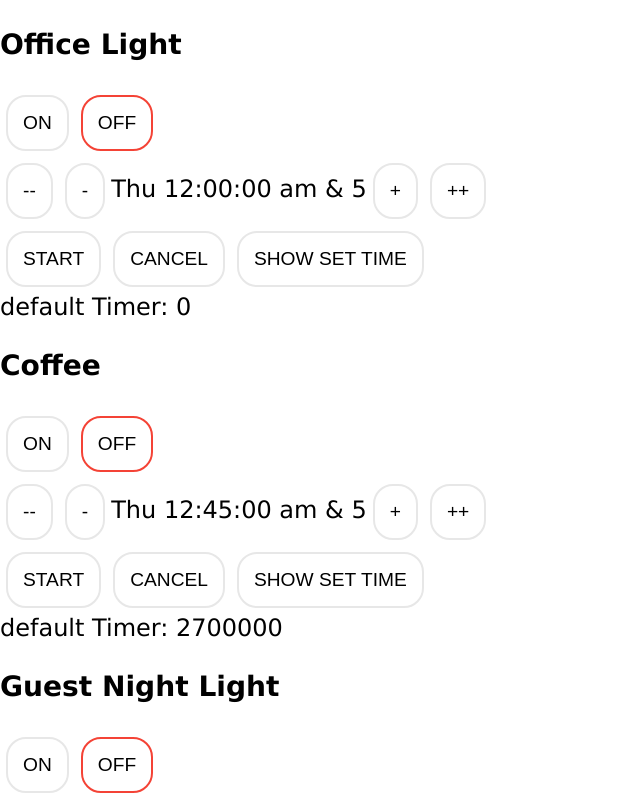
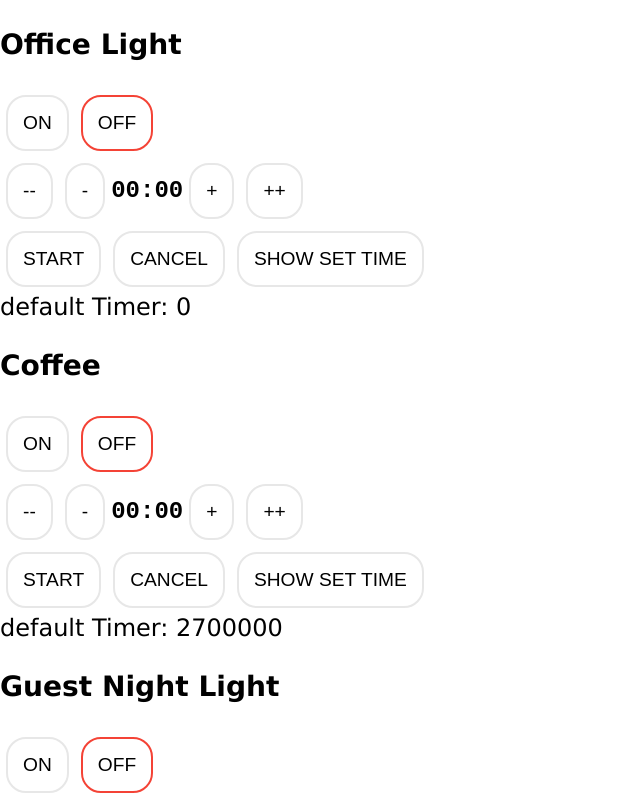
Before and after one commit to mjvandermeulen/outlets-react, a React (Create React App) app: page / in a window 1280 px wide. Shown: the top 800 px of the page, without its empty margins (0-640 px from the left). Built offline with nearby package versions, Linux system fonts and the light colour scheme; no server answers.

Commit message:
timer mostly working. not demo worthy at all

```diff
--- a/src/components/Group.tsx
+++ b/src/components/Group.tsx
@@ -19,6 +19,7 @@ export interface GroupProps {
   defaultTimer: number // in milliseconds
   handleOnOffClick: (mode: Mode) => void
   time: number
+  showTimer: boolean
   handleTimerClick: (action: TimerButtonAction) => void
 }
 
@@ -59,7 +60,10 @@ export class Group extends React.Component<GroupProps, {}> {
           >
             -
           </RemoteControlButton>
-          <TimerDisplay time={this.props.time} />
+          <TimerDisplay
+            time={this.props.time}
+            showTimer={this.props.showTimer}
+          />
           <RemoteControlButton
             active={false}
             handleClick={event => this.props.handleTimerClick(PLUS)}
--- a/src/components/OutletGroups.tsx
+++ b/src/components/OutletGroups.tsx
@@ -55,11 +55,13 @@ type OutletData = {
 
 interface OutletGroupsProps {}
 
+interface UserSettings {
+  [group: string]: { showTimer: boolean }
+}
+
 interface OutletGroupsState {
   outletData: OutletData
-  userSettings: {
-    showTimer: boolean
-  }
+  userSettings: UserSettings
 }
 
 class OutletGroups extends React.Component<
@@ -73,6 +75,7 @@ class OutletGroups extends React.Component<
     this.setModeState = this.setModeState.bind(this) // (I don't think this is needed **** check)
     this.socket = null
     const outletData: OutletData = {}
+    const userSettings: UserSettings = {}
     groupsSettings.forEach((element, index) => {
       if (element.enabled) {
         outletData[element.group] = {
@@ -80,13 +83,14 @@ class OutletGroups extends React.Component<
           time: element.defaultTimer,
           isTimerRunning: false, // TODO
         }
+        userSettings[element.group] = {
+          showTimer: true,
+        }
       }
     })
     this.state = {
       outletData,
-      userSettings: {
-        showTimer: true,
-      },
+      userSettings,
     }
   }
 
@@ -176,17 +180,16 @@ class OutletGroups extends React.Component<
     // console.log(`group: ${group} action: ${action}`)
     switch (action) {
       case MINUSMINUS:
-        console.log(`IMPLEMENT ${MINUSMINUS}`)
+        this.changeTimer(group, timerAdjustments.minusminus)
         break
       case MINUS:
-        console.log(`IMPLEMENT ${MINUS}`)
+        this.changeTimer(group, timerAdjustments.minus)
         break
       case PLUS:
-        console.log(`IMPLEMENT ${PLUS}`)
         this.changeTimer(group, timerAdjustments.plus)
         break
       case PLUSPLUS:
-        console.log(`IMPLEMENT ${PLUSPLUS}`)
+        this.changeTimer(group, timerAdjustments.plusplus)
         break
       case STARTPAUSE:
         console.log(`IMPLEMENT ${STARTPAUSE}`)
@@ -217,6 +220,7 @@ class OutletGroups extends React.Component<
               this.handleOnOffClick(groupSetting.group, mode)
             }
             time={this.state.outletData[groupSetting.group].time}
+            showTimer={this.state.userSettings[groupSetting.group].showTimer}
             handleTimerClick={(action: TimerButtonAction) =>
               this.handleTimerClick(groupSetting.group, action)
             }
--- a/src/components/RemoteControlButton.css
+++ b/src/components/RemoteControlButton.css
@@ -1,3 +1,4 @@
+/* LEARN *** good example of css that should be in component */
 .activeButton {
   border: 2px solid #f44336;
 }
--- /dev/null
+++ b/src/components/TimerDisplay.css
@@ -0,0 +1,5 @@
+.timer {
+  font-family: 'Courier New', Courier, monospace;
+  font-size: 1em;
+  font-weight: bold;
+}
--- a/src/components/TimerDisplay.tsx
+++ b/src/components/TimerDisplay.tsx
@@ -1,8 +1,10 @@
 import * as React from 'react'
 import moment from 'moment'
+import './TimerDisplay.css'
 
 export interface TimerDisplayProps {
-  time: number // milliseconds since epoch OR if paused: time left in millis
+  time: number // milliseconds since epoch OR if paused: time left in ms
+  showTimer: boolean
 }
 
 export class TimerDisplay extends React.Component<TimerDisplayProps, {}> {
@@ -27,15 +29,47 @@ export class TimerDisplay extends React.Component<TimerDisplayProps, {}> {
     }
   }
 
+  private readableTimeRemaining(milliseconds: number): string {
+    // timers in the past are displayed as zeros
+    // so a reset timer (= 0) is displayed as zeros as well
+    function two(number: number) {
+      if (number < 10) {
+        return '0' + number.toString()
+      } else {
+        return number.toString()
+      }
+    }
+    let milliSecondsLeft = milliseconds - Date.now()
+    if (milliSecondsLeft < 0) {
+      milliSecondsLeft = 0
+    }
+    const hours = Math.floor(milliSecondsLeft / (60 * 60 * 1000))
+    milliSecondsLeft = milliSecondsLeft % (60 * 60 * 1000)
+    const minutes = Math.floor(milliSecondsLeft / (60 * 1000))
+    milliSecondsLeft %= 60 * 1000
+    const secondsLeft = Math.floor(milliSecondsLeft / 1000)
+    const blinker = secondsLeft % 2 == 0 ? ':' : ' '
+    if (minutes < 10) {
+      return `${two(minutes)}:${two(secondsLeft)}`
+    } else {
+      return `${two(hours)}${blinker}${two(minutes)}`
+    }
+  }
+
   render() {
-    // console.log('render')
+    let display = ''
     const secondsSinceConstruct = Math.round(
       (Date.now() - this.constructedTime) / 1000
     )
+    if (this.props.showTimer) {
+      display = this.readableTimeRemaining(this.props.time)
+    } else {
+      display = moment(this.props.time).format('ddd hh:mm:ss a')
+    }
     return (
-      <span>
-        {moment(this.props.time).format('ddd hh:mm:ss a')} &{' '}
-        {secondsSinceConstruct}
+      <span className="timer">
+        {display}
+        {/* & {secondsSinceConstruct} */}
       </span>
     )
   }
--- a/src/index.css
+++ b/src/index.css
@@ -28,6 +28,11 @@ button:focus {
   background-color: #fef4f4;
 }
 
+/* THOUGHTS: moved here from the react component ! */
+.onoffbutton {
+  padding: 15px 30px;
+}
+
 code {
   font-family: source-code-pro, Menlo, Monaco, Consolas, 'Courier New',
     monospace;
--- a/src/settings/timer-settings.ts
+++ b/src/settings/timer-settings.ts
@@ -1,5 +1,5 @@
-const smallAdjustment: number = 5 * 60 * 1000
-const largeAdjustment: number = 30 * 60 * 1000
+const smallAdjustment: number = 3 * 1000 //TODO **** 5 * 60 * 1000
+const largeAdjustment: number = 1 * 60 * 1000 // TODO **** 30 * 60 * 1000
 export const timerAdjustments: { [key: string]: number } = {
   plus: smallAdjustment,
   plusplus: largeAdjustment,
```
